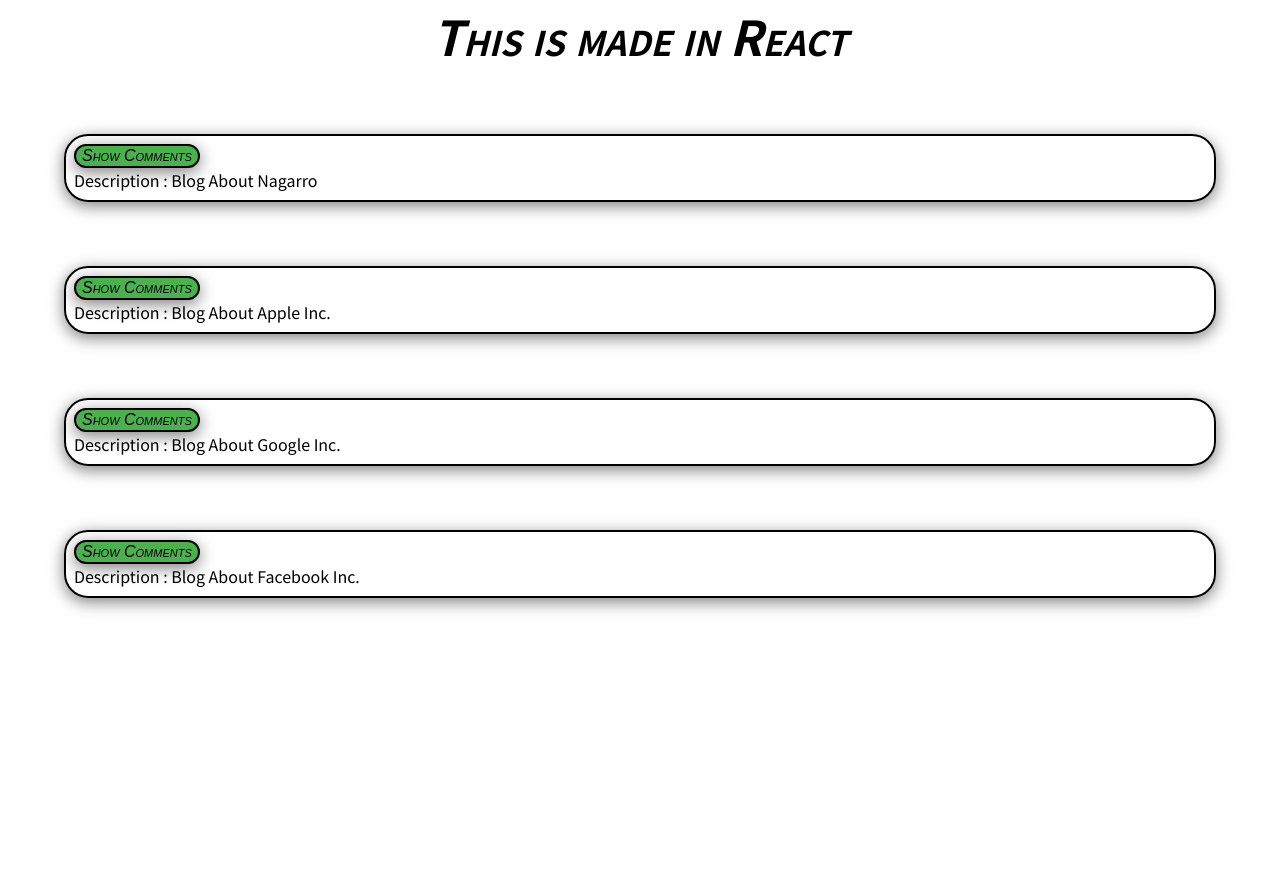
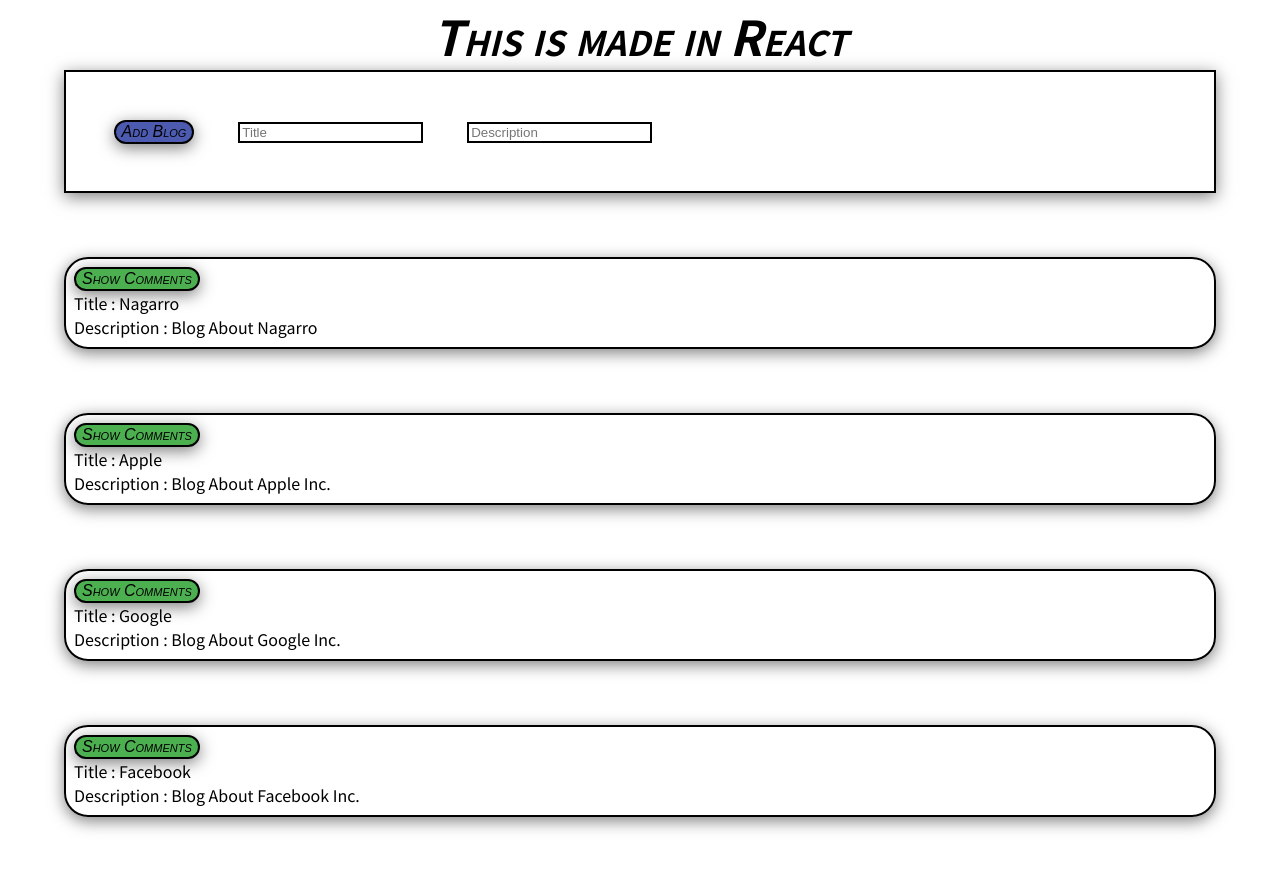
Before and after one commit to superuserz/react-home-assignment, a React (Create React App) app: page / in a window 1280 px wide. Shown: the top 870 px of the page. Before the commit the page ends 800 px from the top, so only its background shows below. Built offline with nearby package versions, Linux system fonts and the light colour scheme.

Commit message:
Add new blog

```diff
--- a/src/App.js
+++ b/src/App.js
@@ -1,21 +1,48 @@
 import Blogitem from "./components/blog/BlogItem";
 import Header from "./components/header/Header";
 import * as response from "./data/data-response";
+import BlogForm from "./components/form/BlogForm";
+import { useState } from "react";
+
+
+const INITIAL_BLOGS = response.blogs;
+const INITIAL_COMMENTS = response.comments;
 
 function App() {
-  const blogs = response.blogs;
-  processData(blogs,response.comments);
+  //Create a state for the blogs object
+  const [blogs, setBlogs] = useState(INITIAL_BLOGS); //this is the initial state.
+  const [comments, setComments] = useState(INITIAL_COMMENTS);
+  const processSubmittedData = (data) => {
+    setBlogs(
+        (prevState) => {
+          return [
+             {
+             id : blogs.length + 1,
+             title : data.titleInput,
+             description : data.descriptionInput,
+             comments : [],
+             }
+            ,...prevState];
+        }
+    )
+    processData(blogs,comments);
+}
+
   return (
     <div>
       <Header></Header>
-      {blogs.map(item => (
+      <BlogForm processSubmittedData={processSubmittedData}></BlogForm>
+      {blogs.map(item =>
             <Blogitem key={item.id} id ={item.id} title ={item.title} description ={item.description} comments={item.comments} hideComments={true}></Blogitem>
-      ))}
+      )}
     </div>
   );
 }
 
+
+
 function processData(blogs,comments) {
+
 
   for(let i = 0; i < blogs.length ; i++)
   {
--- a/src/components/blog/BlogItem.js
+++ b/src/components/blog/BlogItem.js
@@ -24,7 +24,9 @@
 
     //render method has to be implemented for all classical components.
     render() {
+        console.log(this.props);
 return  <Card>
+            <div>Id : {this.props.id}</div>
             <div>Title : {this.props.title}</div>
             <div>Description : {this.props.description}</div>
             <CommentsItem comments={this.props.comments} isVisible={this.state.hideComments}></CommentsItem>
--- a/src/components/blog/CommentsItem.js
+++ b/src/components/blog/CommentsItem.js
@@ -5,8 +5,8 @@
     return (
             <div hidden={props.isVisible}>
                 <ul>
-                    {props.comments.map(item => (
-                        <li key={item.id}>{item.comment}</li>
+                    {props.comments.map((item,index) => (
+                        <li key={index}>{item.comment}</li>
                     ))}
                 </ul>
             </div>
--- /dev/null
+++ b/src/components/form/BlogForm.js
@@ -0,0 +1,53 @@
+import { useState } from 'react';
+import '../../index.css'
+
+function BlogForm(props) {
+
+    //INPUT HOOKS
+    const [titleInput, setTitleInput] = useState('');
+    const [descriptionInput, setDescriptionInput] = useState('');
+
+
+    //INPUT HANDLERS
+    const titleInputHandler = (event) => {setTitleInput(event.target.value);}
+    const descriptionInputHandler = (event) => {setDescriptionInput(event.target.value);}
+    const submitHandler = (event) => {
+        event.preventDefault();
+        const submittedData = {
+            titleInput: titleInput,
+            descriptionInput: descriptionInput
+        }
+        props.processSubmittedData(submittedData);
+
+    }
+
+    return(
+    <div className="form-container">
+        <form onSubmit={submitHandler}>
+
+        <button
+            id="blog-form-action"
+            className="form-action">Add Blog
+        </button>
+
+        <input
+            name= "title"
+            className="input-card"
+            type="text"
+            placeholder="Title"
+            onChange={titleInputHandler}>
+        </input>
+
+        <input
+            name= "description"
+            className="input-card"
+            type="text"
+            placeholder="Description"
+            onChange={descriptionInputHandler}>
+        </input>
+
+        </form>
+    </div>
+    );
+}
+export default BlogForm;
--- a/src/index.css
+++ b/src/index.css
@@ -36,3 +36,29 @@
   font-style: italic;
   font-size: 16px;
   }
+
+  .input-card {
+    margin: 2%;
+    border: 2px black solid;
+  }
+
+  .form-action {
+    color: black;
+    border: 2px black solid;
+    background-color: #4c5baf; /* Green */
+    border-radius: 24px;
+    box-shadow: 0 4px 16px rgba(0, 0, 0, 0.50);
+    font-variant: small-caps;
+    font-style: italic;
+    font-size: 16px;
+    margin: 2%;
+    }
+
+    .form-container {
+      color: black;
+      border: 2px black solid;
+      padding: 2%;
+      box-shadow: 0 4px 16px rgba(0, 0, 0, 0.50);
+      margin-left: 5%;
+      margin-right: 5%;
+      }
```
Also changed, not shown: readme.txt (added), 2 other files (tests, documents, lock files or other folders).
